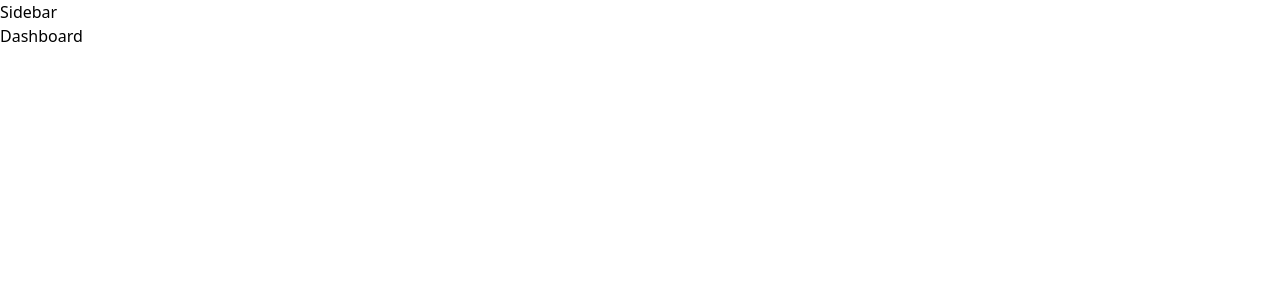
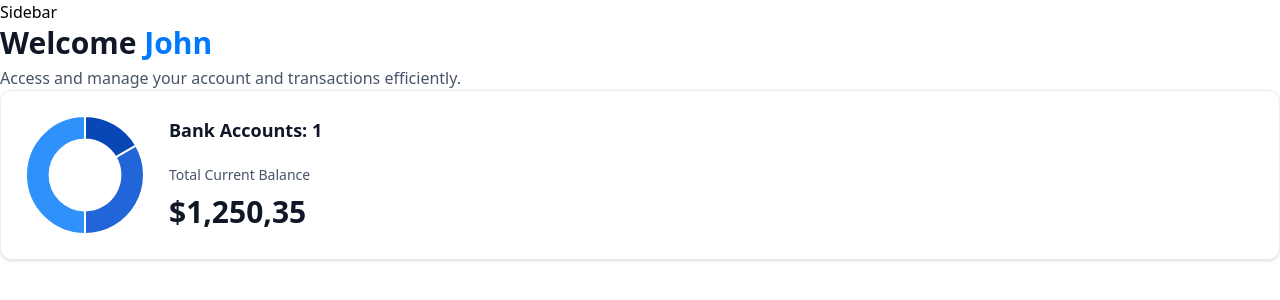
Before and after one commit to S-P-Sreelakshmi630/Xeon, a React (Vite) app in the folder client/: page /Home in a window 1280 px wide. Shown: the top 300 px of the page. Built offline with nearby package versions, Linux system fonts and the light colour scheme.

Commit message:
Added HeaderBox of DashBoard

```diff
--- a/client/package.json
+++ b/client/package.json
@@ -10,7 +10,10 @@
     "preview": "vite preview"
   },
   "dependencies": {
+    "chart.js": "^4.4.3",
     "react": "^18.2.0",
+    "react-chartjs-2": "^5.2.0",
+    "react-countup": "^6.5.3",
     "react-dom": "^18.2.0",
     "react-router-dom": "^6.23.1"
   },
--- a/client/src/App.jsx
+++ b/client/src/App.jsx
@@ -1,16 +1,28 @@
 
 import Dashboard from './components/Dashboard';
 import Sidebar from './components/Sidebar';
+import TotalBalanceBox from './components/TotalBalanceBox'
 import './globals.css';
 
 function App() {
-
+  const loggedIn = { firstName: 'John' };
   return (
    <section>
         <Sidebar/>
-        <Dashboard/>
+        <Dashboard //HeaderBox
+        type="greeting"
+        title="Welcome"
+        user={loggedIn?.firstName || 'Guest'}
+        subtext="Access and manage your account and transactions efficiently."
+        />
+
+        <TotalBalanceBox
+            accounts={[]}
+            totalBanks={1}
+            totalCurrentBalance={1250.35}
+          />
    </section>
   )
 }
 
-export default App
+export default App;
--- /dev/null
+++ b/client/src/components/AnimatedCounter.jsx
@@ -0,0 +1,17 @@
+import React from 'react';
+import CountUp from 'react-countup';
+
+const AnimatedCounter = ({ amount }) => {
+  return (
+    <div className="w-full">
+      <CountUp
+        decimals={2}
+        decimal=","
+        prefix="$"
+        end={amount}
+      />
+    </div>
+  );
+};
+
+export default AnimatedCounter;
--- a/client/src/components/Dashboard.jsx
+++ b/client/src/components/Dashboard.jsx
@@ -1,8 +1,19 @@
+import React from 'react';
+//HeaderBox
+const Dashboard = ({ type = "title", title, subtext, user }) => {
+  return (
+    <div className="header-box">
+      <h1 className="header-box-title">
+        {title}
+        {type === 'greeting' && (
+          <span className="text-bankGradient">
+            &nbsp;{user}
+          </span>
+        )}
+      </h1>
+      <p className="header-box-subtext">{subtext}</p>
+    </div>
+  );
+};
 
-const Dashboard = () => {
-  return (
-    <div>Dashboard</div>
-  )
-}
-
-export default Dashboard
+export default Dashboard;
--- /dev/null
+++ b/client/src/components/DoughnutChart.jsx
@@ -0,0 +1,37 @@
+import React from 'react';
+import { Doughnut } from 'react-chartjs-2';
+import { Chart as ChartJS, ArcElement, Tooltip, Legend } from 'chart.js';
+
+ChartJS.register(ArcElement, Tooltip, Legend);
+
+const DoughnutChart = ({ accounts }) => {
+  const accountNames = accounts.map((a) => a.name);
+  const balances = accounts.map((a) => a.currentBalance);
+
+  const data = {
+    datasets: [
+      {
+        label: 'Banks',
+        data: [1250,2500,3750],
+        backgroundColor: ['#0747b6', '#2265d8', '#2f91fa'],
+      },
+    ],
+    labels: ['Bank 1','Bank 2','Bank 3']
+  };
+
+  return (
+    <Doughnut
+      data={data}
+      options={{
+        cutout: '60%',
+        plugins: {
+          legend: {
+            display: false,
+          },
+        },
+      }}
+    />
+  );
+};
+
+export default DoughnutChart;
--- /dev/null
+++ b/client/src/components/TotalBalanceBox.jsx
@@ -0,0 +1,30 @@
+import React from 'react';
+import AnimatedCounter from './AnimatedCounter';
+import DoughnutChart from './DoughnutChart';
+
+const TotalBalanceBox = ({ accounts = [], totalBanks, totalCurrentBalance }) => {
+  return (
+    <section className="total-balance">
+      <div className="total-balance-chart">
+        <DoughnutChart accounts={accounts} />
+      </div>
+
+      <div className="flex flex-col gap-6">
+        <h2 className="header-2">
+          Bank Accounts: {totalBanks}
+        </h2>
+        <div className="flex flex-col gap-2">
+          <p className="total-balance-label">
+            Total Current Balance
+          </p>
+
+          <div className="total-balance-amount flex-center gap-2">
+            <AnimatedCounter amount={totalCurrentBalance} />
+          </div>
+        </div>
+      </div>
+    </section>
+  );
+};
+
+export default TotalBalanceBox;
```
Also changed, not shown: 1 other file (tests, documents, lock files or other folders).
